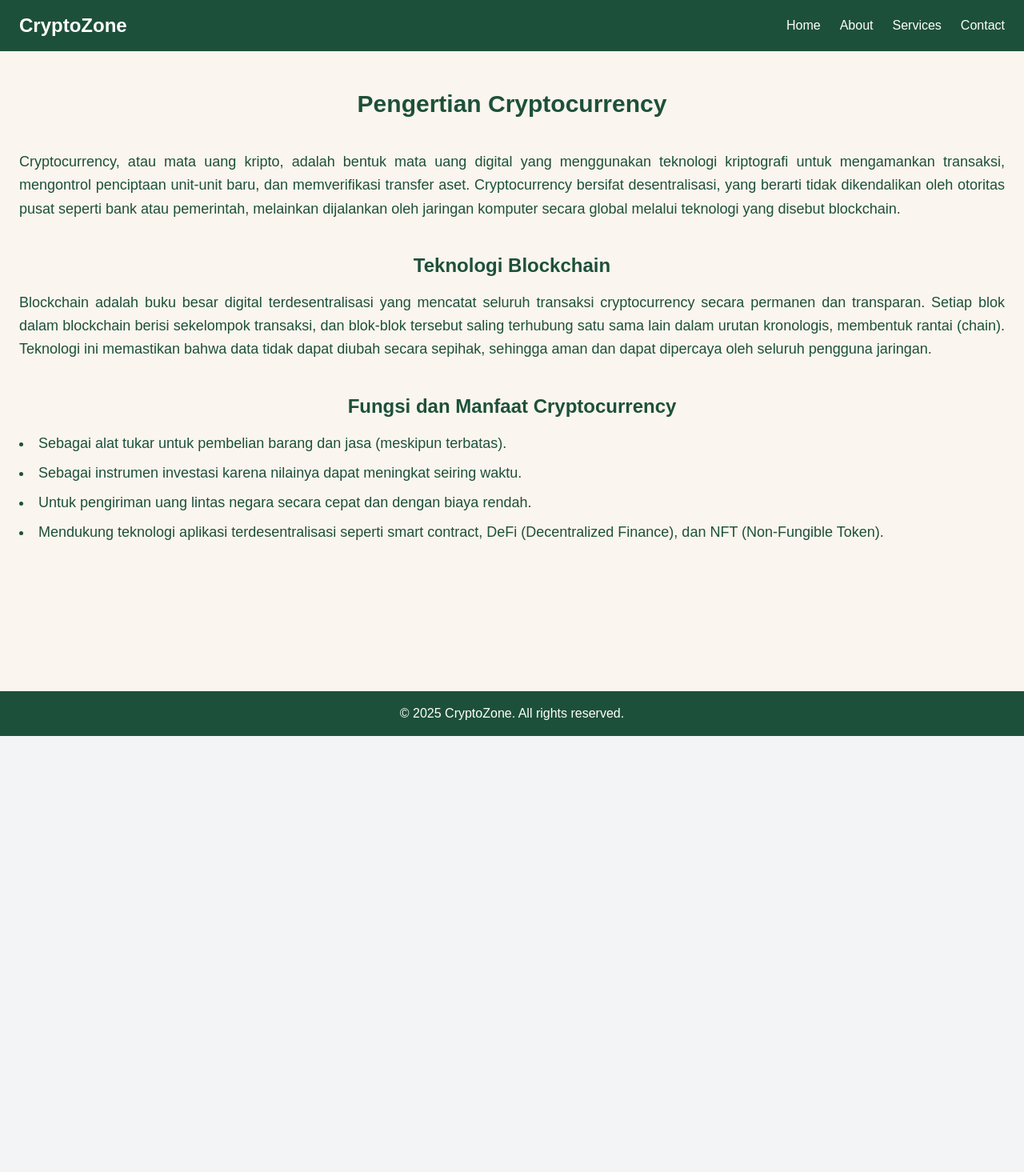
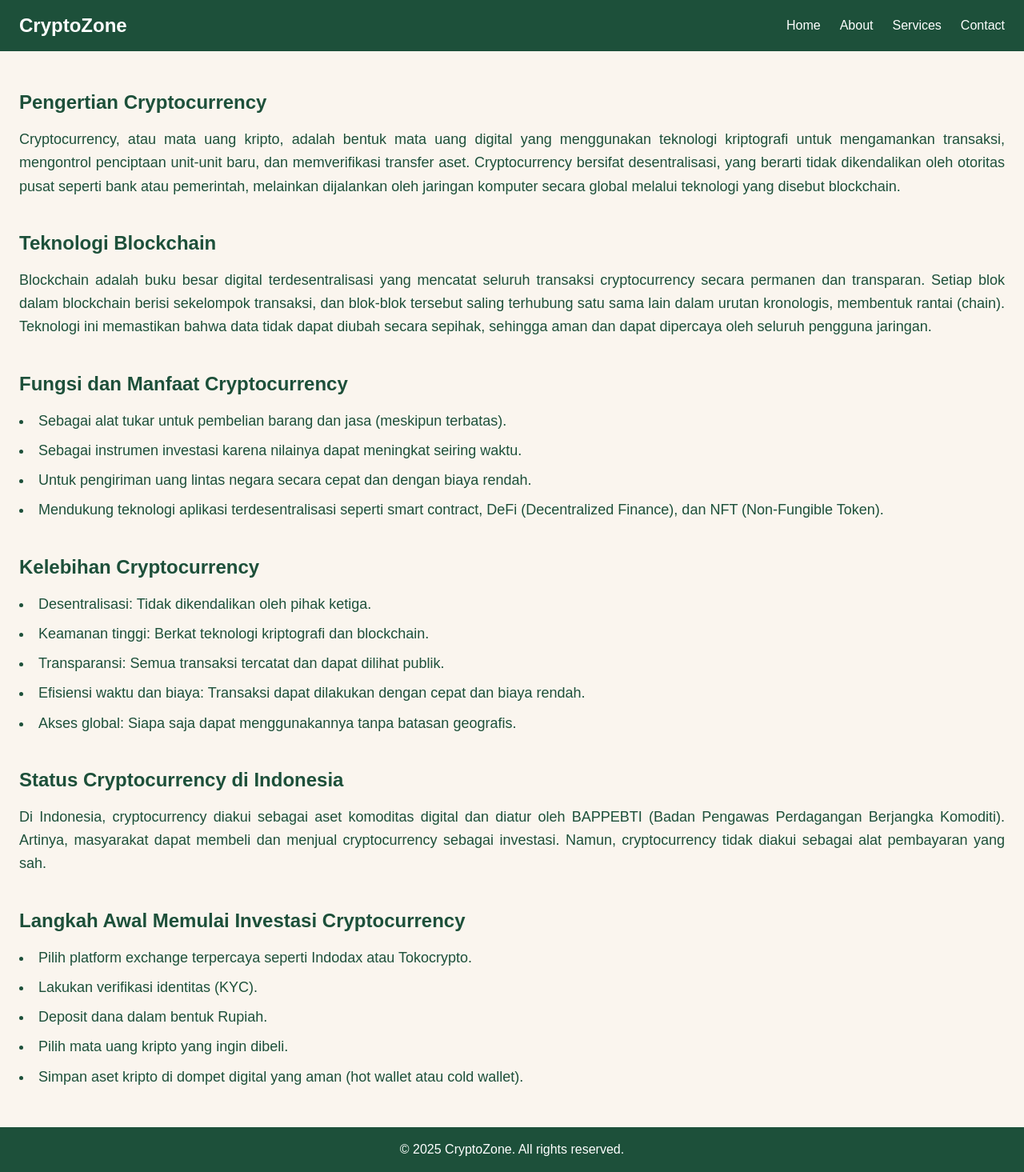
Before and after one commit to Fadhlrahman/website-cloud-computing, a Next.js app: page /about in a window 1280 px wide. Shown: the whole page at 80% size. Before the commit the page ends 920 px from the top, so only its background shows below. Built offline with nearby package versions, Linux system fonts and the light colour scheme.

Commit message:
menambahkan button pada menu home dan memberi efek pada tampilan ui

```diff
--- a/app/about/page.tsx
+++ b/app/about/page.tsx
@@ -2,26 +2,27 @@ import Image from "next/image";
 
 export default function About() {
   return (
-    <div className="min-h-screen overflow-x-hidden bg-belakang flex flex-col items-center px-6 py-12 ">
-      <h2 className="text-3xl font-bold text-element mb-10 text-center">
-        Pengertian Cryptocurrency
-      </h2>
-
-      <div className="text-justify max-w-7xl mx-auto space-y-10 ">
+    <div className="bg-belakang px-6 py-12">
+      <div className="text-justify max-w-7xl mx-auto space-y-10">
         {/* Pengertian */}
-        <p className="text-lg text-element leading-relaxed">
-          Cryptocurrency, atau mata uang kripto, adalah bentuk mata uang digital
-          yang menggunakan teknologi kriptografi untuk mengamankan transaksi,
-          mengontrol penciptaan unit-unit baru, dan memverifikasi transfer aset.
-          Cryptocurrency bersifat desentralisasi, yang berarti tidak
-          dikendalikan oleh otoritas pusat seperti bank atau pemerintah,
-          melainkan dijalankan oleh jaringan komputer secara global melalui
-          teknologi yang disebut blockchain.
-        </p>
+        <div className="hover:-translate-y-1 transform transition duration-300">
+          <h2 className="text-2xl font-bold text-element mb-4 max-w-7xl mx-auto">
+            Pengertian Cryptocurrency
+          </h2>
+          <p className="text-lg text-element leading-relaxed">
+            Cryptocurrency, atau mata uang kripto, adalah bentuk mata uang
+            digital yang menggunakan teknologi kriptografi untuk mengamankan
+            transaksi, mengontrol penciptaan unit-unit baru, dan memverifikasi
+            transfer aset. Cryptocurrency bersifat desentralisasi, yang berarti
+            tidak dikendalikan oleh otoritas pusat seperti bank atau pemerintah,
+            melainkan dijalankan oleh jaringan komputer secara global melalui
+            teknologi yang disebut blockchain.
+          </p>
+        </div>
 
         {/* Teknologi Blockchain */}
-        <div>
-          <h3 className="text-2xl font-bold text-element mb-4 text-center">
+        <div className="hover:-translate-y-1 transform transition duration-300">
+          <h3 className="text-2xl font-bold text-element mb-4 max-w-7xl mx-auto">
             Teknologi Blockchain
           </h3>
           <p className="text-lg text-element leading-relaxed">
@@ -36,8 +37,8 @@ export default function About() {
         </div>
 
         {/* Fungsi dan Manfaat */}
-        <div>
-          <h4 className="text-2xl font-bold text-element mb-4 text-center">
+        <div className="hover:-translate-y-1 transform transition duration-300">
+          <h4 className="text-2xl font-bold text-element mb-4 max-w-7xl mx-auto">
             Fungsi dan Manfaat Cryptocurrency
           </h4>
           <ul className="list-disc list-inside space-y-2 text-lg text-element leading-relaxed">
@@ -60,6 +61,64 @@ export default function About() {
             </li>
           </ul>
         </div>
+
+        {/* kelebihan cryptocurrency */}
+        <div className="hover:-translate-y-1 transform transition duration-300">
+          <h4 className="text-2xl font-bold text-element mb-4 max-w-7xl mx-auto">
+            Kelebihan Cryptocurrency
+          </h4>
+          <ul className="list-disc list-inside space-y-2 text-lg text-element leading-relaxed">
+            <li>Desentralisasi: Tidak dikendalikan oleh pihak ketiga.</li>
+            <li>
+              Keamanan tinggi: Berkat teknologi kriptografi dan blockchain.
+            </li>
+            <li>
+              Transparansi: Semua transaksi tercatat dan dapat dilihat publik.
+            </li>
+            <li>
+              Efisiensi waktu dan biaya: Transaksi dapat dilakukan dengan cepat
+              dan biaya rendah.
+            </li>
+            <li>
+              Akses global: Siapa saja dapat menggunakannya tanpa batasan
+              geografis.
+            </li>
+          </ul>
+        </div>
+
+        {/* status cryptocurrency */}
+        <div className="hover:-translate-y-1 transform transition duration-300">
+          <h3 className="text-2xl font-bold text-element mb-4 max-w-7xl mx-auto">
+            Status Cryptocurrency di Indonesia
+          </h3>
+          <p className="text-lg text-element leading-relaxed">
+            Di Indonesia, cryptocurrency diakui sebagai aset komoditas digital
+            dan diatur oleh BAPPEBTI (Badan Pengawas Perdagangan Berjangka
+            Komoditi). Artinya, masyarakat dapat membeli dan menjual
+            cryptocurrency sebagai investasi. Namun, cryptocurrency tidak diakui
+            sebagai alat pembayaran yang sah.
+          </p>
+        </div>
+
+        {/* langkah awal */}
+        <div className="hover:-translate-y-1 transform transition duration-300">
+          <h4 className="text-2xl font-bold text-element mb-4 max-w-7xl mx-auto">
+            Langkah Awal Memulai Investasi Cryptocurrency
+          </h4>
+          <ul className="list-disc list-inside space-y-2 text-lg text-element leading-relaxed">
+            <li>
+              Pilih platform exchange terpercaya seperti Indodax atau
+              Tokocrypto.
+            </li>
+            <li>Lakukan verifikasi identitas (KYC).</li>
+            <li>Deposit dana dalam bentuk Rupiah.</li>
+            <li>Pilih mata uang kripto yang ingin dibeli.</li>
+            <li>
+              Simpan aset kripto di dompet digital yang aman (hot wallet atau
+              cold wallet).
+            </li>
+          </ul>
+        </div>
       </div>
     </div>
   );
--- a/app/globals.css
+++ b/app/globals.css
@@ -20,6 +20,10 @@ body {
   font-family: Arial, Helvetica, sans-serif;
 }
 
+html {
+  scroll-behavior: smooth;
+}
+
 @layer utilities {
   .text-balance {
     text-wrap: balance;
--- a/app/page.tsx
+++ b/app/page.tsx
@@ -8,15 +8,15 @@ export default function Home() {
       <div className="container mx-auto p-8 bg-element shadow-lg rounded-2xl mt-10">
         <div className="grid grid-cols-1 md:grid-cols-2 gap-6">
           {/* Text Content */}
-          <div className="flex flex-col items-center justify-center p-6 bg-element2 text-element rounded-lg shadow-md">
-            <h2 className="text-3xl font-bold mb-4">WELCOME TO OUR SITE</h2>
+          <div className="flex flex-col items-center justify-center p-6 bg-element2 text-element rounded-lg shadow-md hover:shadow-2xl hover:-translate-y-1 transform transition duration-300">
+            <h2 className="text-6xl font-bold mb-4 font-serif">CRYPTOZONE</h2>
             <p className="text-lg text-center max-w-md">
-              Lets See The Crypto for Yout Assets.
+              "Lets See The Crypto for Yout Assets"
             </p>
           </div>
 
           {/* Image */}
-          <div className="flex items-center justify-center">
+          <div className="flex items-center justify-center  hover:-translate-y-1 transform transition duration-300">
             <Image
               src="/images/gambar-koin.jpeg"
               width={400}
@@ -29,14 +29,20 @@ export default function Home() {
       </div>
 
       {/* Additional Information */}
-      <div className="container mx-auto mt-10 p-6 bg-element2 rounded-lg shadow-md text-center max-w-2xl">
+      <div className="container mx-auto mt-10 p-6 bg-element2 rounded-lg shadow-md text-center max-w-4xl hover:shadow-2xl hover:-translate-y-1 transform transition duration-300">
         <p className="text-lg text-element leading-relaxed">
-          Our website is dedicated to providing top-notch services and
-          innovative solutions. We believe in quality, excellence, and customer
-          satisfaction. Join us on this journey to explore new opportunities and
-          grow together!
+          Cryptozone merupakan salah satu platform yang dapat membantu anda
+          memantau mata uang kripto yang ingin anda beli. Selain itu Cryptozone
+          juga memberikan edukasi untuk anda yang baru memulai pada dunia
+          kriptografi.
         </p>
       </div>
+
+      <Link href="/servis" passHref>
+        <button className="mt-6 px-8 py-4 bg-green-700 text-white text-xl rounded-xl shadow hover:bg-green-800 transition">
+          Mulai Sekarang
+        </button>
+      </Link>
     </div>
   );
 }
```
